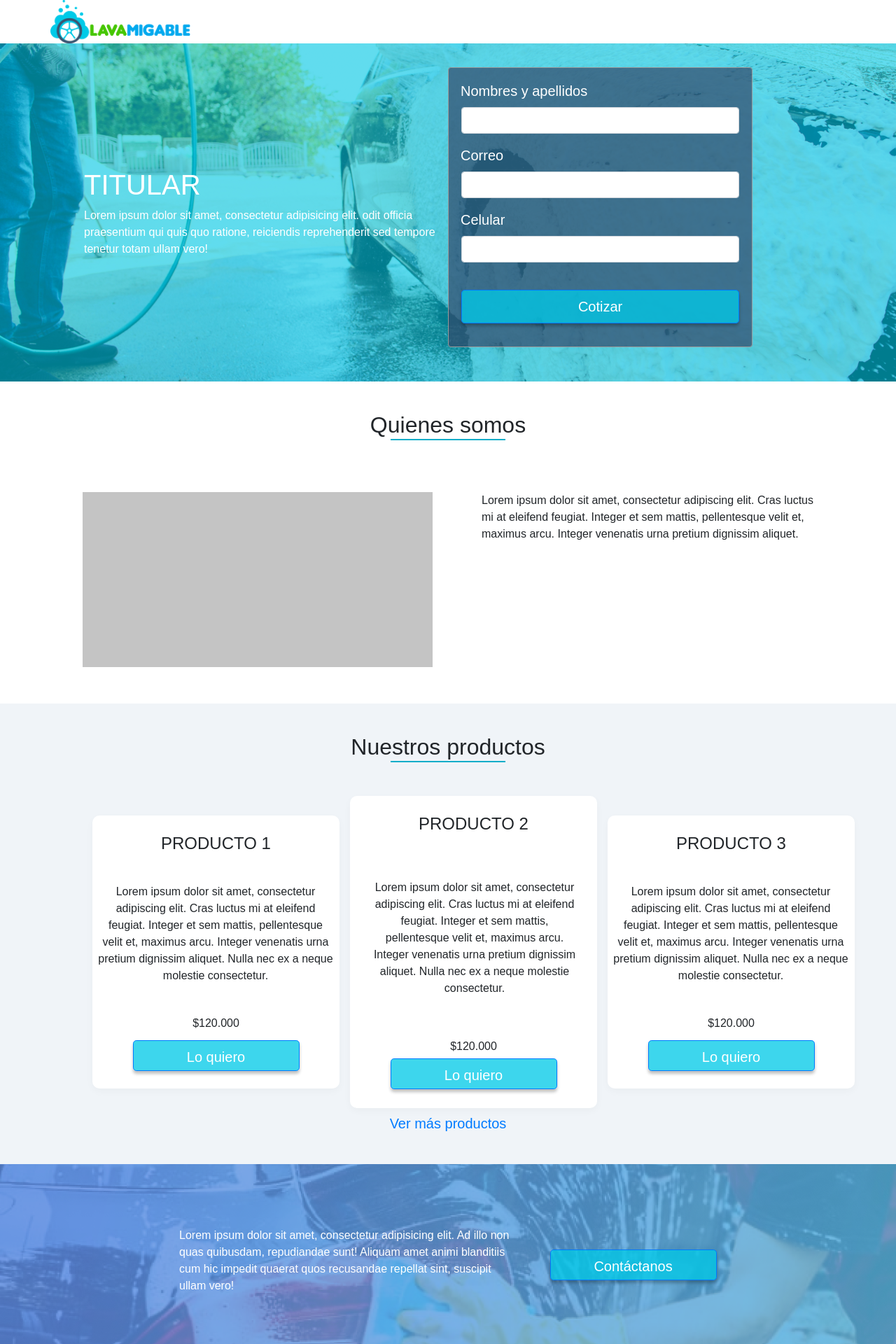
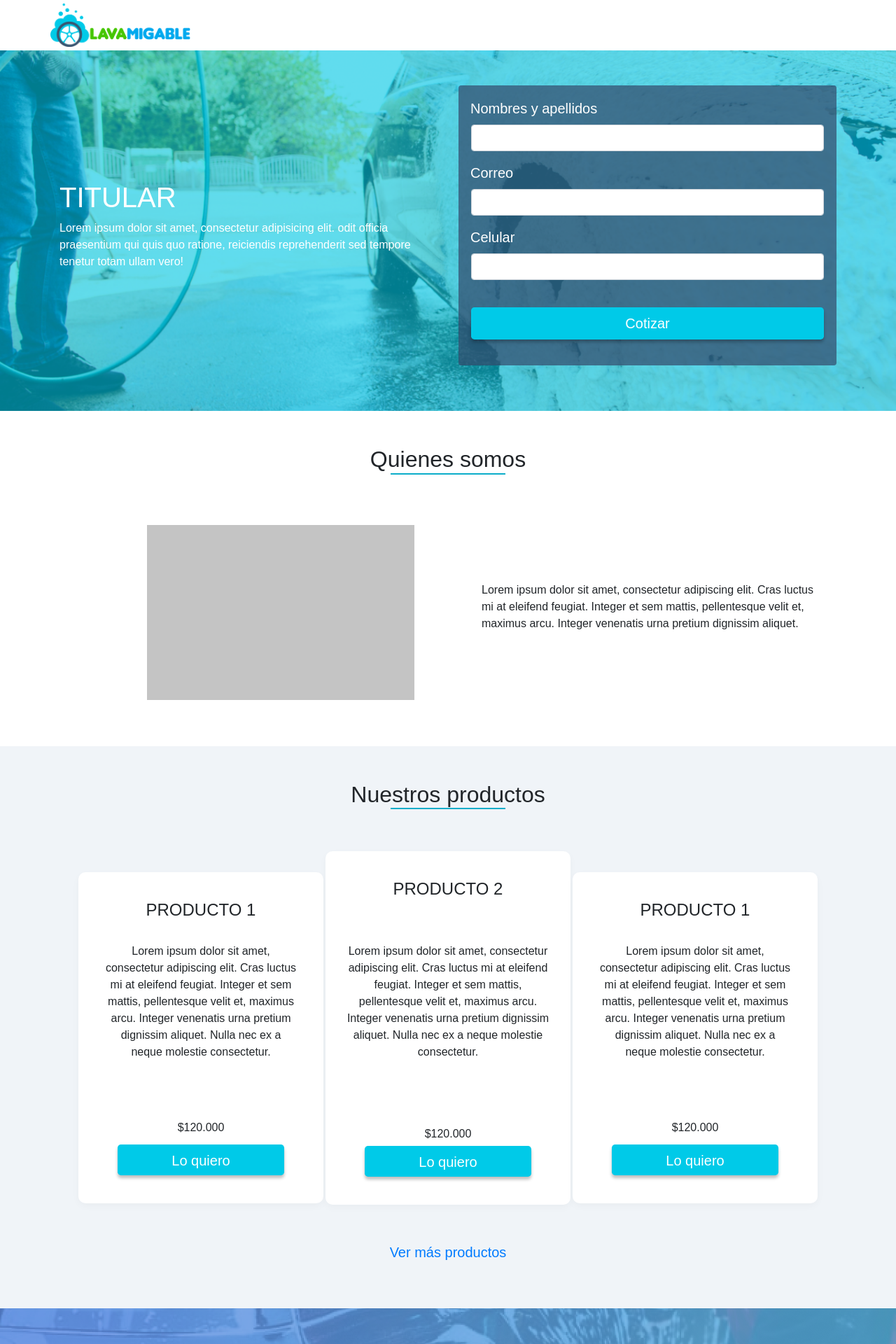
Before and after one commit to fernandoMorillo/lavamigable, a PHP site: page / in a window 1280 px wide. Shown: the top 1920 px of the page at 70% size. Run offline with PHP 8.4, Linux system fonts and the light colour scheme.

Commit message:
cambios index y responsive

```diff
--- a/assents/style.css
+++ b/assents/style.css
@@ -6,24 +6,26 @@
 
 #logo {
     padding-left: 72px;
+    padding-top: 5px;
+    padding-bottom: 5px;
 }
 
-header {
+nav {
     background-image: url("img/banner1.png");
+    background-size: cover;
     width: auto;
-    height: 483px;
 }
-.contenedor-header{
+
+.contenedor-nav {
     display: flex;
+    padding: 50px 0;
 }
+
 .contenedor-principal {
-    width: 50%;
+    width: 100%;
+    color: white;
     display: flex;
     align-items: center;
-    color: white;
-}
-.cont{
-    padding-left: 120px;
 }
 
 .cont-title h1 {
@@ -31,20 +33,18 @@ header {
 
 }
 
-.text-titulo span {
+.text-titulo  {
     font-size: 24px;
 }
 
 .pos-formulario {
-    width: 50%;
+    width:100%;
 }
 
 form {
     height: 400px;
-    width: 68%;
     padding: 18px;
     background: rgba(51, 74, 107, 0.71);
-    border: 1px solid #999;
     margin-bottom: 15px;
     border-radius: 4px;
     color: #ffffff;
@@ -55,29 +55,32 @@ form {
     margin-left: -1px;
     bottom: -14px;
 }
+
 button {
-    background: rgba(0, 202, 232, 0.76) !important;
+    background: rgb(0, 202, 232) !important;
     box-shadow: 0px 4px 4px rgba(0, 0, 0, 0.25) !important;
     color: white;
     font-size: 20px;
     font-weight: bold;
-    padding-top:15px;
+    padding-top: 15px;
+    border: none !important;
 }
-.mov-btn{
+
+.mov-btn {
     padding-top: 23px;
 }
 
 .quienes-somos {
     width: auto;
-    height: 460px;
+    padding: 50px 0;
 }
 
 .title2 {
     text-align: center;
-    padding-top: 43px;
     font-size: 21px;
 }
-.titulo::after{
+
+.titulo::after {
     content: "";
     display: block;
     height: 2px;
@@ -86,25 +89,24 @@ button {
     margin: 0 auto;
 }
 
-
-.cont-somos {
+.cont-somos__image {
+    height: 250px;
+    max-width: 100%;
+}
+.alin-texto{
     display: flex;
     align-items: center;
-    width: 100%;
-    padding-top: 50px;
 }
 
 .nuestros-productos {
     width: auto;
-    height: 658px;
     background-color: #F0F4F8;
+    padding: 50px 0;
 }
 
 .cont-productos {
-    display: flex;
-    align-items: center;
-    padding-left: 132px;
     padding-top: 40px;
+    margin-top: 50px;
 }
 
 h4 {
@@ -112,63 +114,77 @@ h4 {
 }
 
 .prod-1 {
-    width: 353px;
-    height: 390px;
+    width: 100%;
     margin-right: 15px;
     background-color: white;
     box-shadow: 0 4px 12px rgba(0, 0, 0, 0.03);
     border-radius: 10px;
+    padding: 40px 30px;
 }
-.texto-tarjet{
-    width: 352px;
+
+.texto-tarjet {
+
     text-align: center;
     padding: 8px;
 }
-.titulo-prod{
-    padding: 26px;
-}
-.ubi-btn{
+
+
+.ubi-btn {
     text-align: center;
 }
-.btn-modif{
+
+.btn-modif {
+    width: 238px;
+    height: 44px;
+    border: none !important;
+}
+
+.valor {
+    text-align: center;
+    padding: 12px;
+}
+
+.prod-2 {
+    width: 100%;
+    background-color: white;
+    box-shadow: 0 4px 12px rgba(0, 0, 0, 0.03);
+    border-radius: 10px;
+    margin-top: -30px;
+    padding: 40px 30px;
+}
+
+.texto-tarjet2 {
+    text-align: center;
+}
+
+.prod-2__content {
+    margin-top: 62px;
+}
+
+.cont-productos__row .col-12:nth-child(2) {
+    margin: 0 -27px;
+}
+
+.titulo-prod {
+    margin-bottom: 1.5rem;
+}
+
+.ubi-btn2 {
+    text-align: center;
+}
+
+.btn-modif2 {
     width: 238px;
     height: 44px;
 }
-.valor{
-    text-align: center;
-    padding: 12px;
-}
-.prod-2 {
-    width: 353px;
-    height: 446px;
-    margin-right: 15px;
-    background-color: white;
-    box-shadow: 0 4px 12px rgba(0, 0, 0, 0.03);
-    border-radius: 10px;
-}
 
-.texto-tarjet2{
-    width: 356px;
-    text-align: center;
-    padding: 30px;
-}
-.titulo-prod2{
-    padding: 26px;
-}
-.ubi-btn2{
-    text-align: center;
-}
-.btn-modif2{
-    width: 238px;
-    height: 44px;
-}
-.valor2{
+.valor2 {
     text-align: center;
     padding: 5px;
 }
+
 .prod-3 {
     width: 353px;
-    height: 390px;
     left: 186px;
     background-color: white;
     box-shadow: 0 4px 12px rgba(0, 0, 0, 0.03);
@@ -181,101 +197,188 @@ h4 {
     top: 180px;
     background: #0BADCA;
 }
-.ver-mas{
+
+.ver-mas {
     text-align: center;
     padding: 10px;
 }
-.ver-mas a{
+
+.ver-mas a {
     text-decoration: none;
 }
-.contactanos{
+
+.contactanos {
     background-image: url("img/banner2.png");
     width: auto;
-    height: 257px;
+    padding: 50px 0;
 }
-.cont3{
+
+.cont3 {
     display: flex;
     align-items: center;
-    margin-left: 200px;
 }
-.tamaño{
-    width: 621px;
-    height: auto;
-    margin-top: 90px;
-    margin-left: 56px;
+
+.tamaño {
     color: white;
 }
-.btn-contacto{
-    width: 647px;
-    margin-left: 55px;
-    height: auto;
-    margin-top: 102px;
+
+.contactanos .container .row .col-12 p {
+    color: white;
+    margin-bottom: 0;
 }
-.nuestro-equipo{
+
+.btn-contacto {
+    text-align: center;
+}
+
+.nuestro-equipo {
     width: auto;
     height: 538px;
 }
-.title3{
+
+.title3 {
     text-align: center;
     padding-top: 43px;
     font-size: 21px;
 }
-.testimonios{
+
+.testimonios {
     width: auto;
     height: 522px;
     background-color: #F0F4F8;
 }
-.conten-testimonios{
+
+.conten-testimonios {
     display: flex;
     align-items: center;
 }
-.test1{
+
+.test1 {
     width: 309px;
     height: 342px;
     border: 1px solid rgba(0, 0, 0, 0.3);
     box-sizing: border-box;
     margin: 26px 65px;
 }
-.test2{
+
+.test2 {
     width: 309px;
     height: 342px;
     border: 1px solid rgba(0, 0, 0, 0.3);
     box-sizing: border-box;
     margin: 26px 65px;
 }
-.test3{
+
+.test3 {
     width: 309px;
     height: 342px;
     border: 1px solid rgba(0, 0, 0, 0.3);
     box-sizing: border-box;
     margin: 26px 65px;
 }
-.img-testimonio{
+
+.img-testimonio {
     text-align: center;
     margin-top: 10px;
 }
-.name-test{
+
+.name-test {
     text-align: center;
     margin-top: 7px;
 }
-.info-testimonio{
+
+.info-testimonio {
     width: 266px;
     text-align: center;
     margin-left: 21px;
 }
-footer{
+
+footer {
     width: auto;
     height: 344px;
     background: #0BADC9;
 }
-.logo-footer{
+
+.logo-footer {
     text-align: center;
     padding-top: 20px;
 }
-.datos{
+
+.datos {
     display: flex;
- }
-.direccion{
+}
+
+.direccion {
     width: 50%;
     color: white;
+    text-align: center;
+    height: 140px;
+    display: flex;
+    justify-content: end;
 }
+
+.direccion:nth-child(2) {
+    display: flex;
+    justify-content: start;
+}
+
+.direccion:nth-child(2) div {
+    border-right: none;
+}
+
+.redes {
+    width: 50%;
+    color: white;
+    text-align: center;
+    height: 140px;
+    display: flex;
+    justify-content: start;
+}
+
+.direccion__content {
+    width: 50%;
+    display: flex;
+    flex-wrap: wrap;
+}
+
+.direccion__content span:nth-child(1) {
+    width: 100%;
+}
+
+.redes__content {
+    width: 50%;
+}
+
+.direccion div {
+    border-right: 1px solid white;
+}
+
+.prod-2__box {
+    padding-top: 24px;
+}
+
+@media only screen and (max-width: 768px) {
+    .prod-2 {
+        margin-top: 0;
+        height: 100%;
+        padding-bottom: 20px;
+    }
+    .prod-2__box {
+        padding-top: 0;
+    }
+
+    .cont-productos__row .col-12:nth-child(2) {
+        margin: 0 0;
+    }
+
+    .cont-productos__row .col-12:nth-child(3) {
+        margin-top: 45px;
+    }
+
+    .cont-productos {
+        margin-top: 0;
+    }
+    .btn-modif{
+        width: 141px;
+    }
+}
--- a/index.html
+++ b/index.html
@@ -11,22 +11,28 @@
     <title>Lavamigable</title>
 </head>
 <body>
-<nav>
+<header>
     <div id="logo">
         <img src="assents/img/logos/logo_lavamigable_color.png" alt="" width="200">
     </div>
-</nav>
-<header>
-    <div class="h-100 contenedor-header">
+</header>
+<nav>
+    <div class="h-100 contenedor-nav">
+        <div class="container">
+            <div class="row">
+                <div class="col-12 col-lg-6">
                     <div class="contenedor-principal h-100">
                         <div class="cont">
                             <h1>TITULAR</h1>
-                <span>Lorem ipsum dolor sit amet, consectetur adipisicing elit.
-            odit officia praesentium qui quis quo ratione, reiciendis reprehenderit sed tempore tenetur totam ullam vero!
-            </span>
+                            <p>Lorem ipsum dolor sit amet, consectetur adipisicing elit.
+                                odit officia praesentium qui quis quo ratione, reiciendis reprehenderit sed tempore
+                                tenetur totam ullam vero!
+                            </p>
                         </div>
                     </div>
-        <div class="pos-formulario contenedor-principal h-100">
+                </div>
+                <div class="col-12 col-lg-6">
+                    <div class="pos-formulario h-100">
                         <form>
                             <div class="form-group">
                                 <label for="name">Nombres y apellidos</label>
@@ -47,79 +53,51 @@
                         </form>
                     </div>
                 </div>
-</header>
+            </div>
+        </div>
+    </div>
+</nav>
 <section class="quienes-somos">
-    <div class="title2">
+    <div class="cont-somos">
+        <div class="container px-lg-5">
+            <div class="title2 pb-5">
                 <h2 class="titulo">Quienes somos</h2>
             </div>
-    <div class="cont-somos">
-        <div class="container px-lg-5">
             <div class="row mx-lg-n5">
-                <div class="col py-3 px-lg-5">
-                    <img src="assents/img/imagenempresa.png" alt="" width="500" height="250">
+                <div class="col-12 col-md-6 py-3 px-lg-5 d-flex justify-content-end">
+                    <img class="cont-somos__image" src="assents/img/imagenempresa.png" alt="">
                 </div>
-                <div class="col py-3 px-lg-5">
-                 <span> Lorem ipsum dolor sit amet, consectetur adipiscing elit. Cras luctus mi at eleifend feugiat.
-                Integer et sem mattis, pellentesque velit et, maximus arcu. Integer venenatis urna pretium dignissim aliquet.
-            </span>
+                <div class="col-12 col-md-6 py-3 px-lg-5 alin-texto">
+                    <p> Lorem ipsum dolor sit amet, consectetur adipiscing elit. Cras luctus mi at eleifend feugiat.
+                        Integer et sem mattis, pellentesque velit et, maximus arcu. Integer venenatis urna pretium
+                        dignissim aliquet.
+                    </p>
                 </div>
             </div>
         </div>
     </div>
 </section>
 <section class="nuestros-productos">
+    <div class="container">
         <div class="title2">
             <h2 class="titulo">Nuestros productos</h2>
         </div>
         <div class="cont-productos">
+            <div class="row justify-content-center cont-productos__row">
+                <div class="col-12 col-lg-4 mb-5">
+
                     <div class="prod-1">
                         <div class="titulo-prod">
                             <h4>PRODUCTO 1</h4>
                         </div>
                         <div class="texto-tarjet">
-                <span>
-                    Lorem ipsum dolor sit amet, consectetur adipiscing elit. Cras luctus mi at eleifend feugiat.
-                    Integer et sem mattis, pellentesque velit et, maximus arcu. Integer venenatis urna pretium dignissim aliquet.
+                            <p>
+                                Lorem ipsum dolor sit amet, consectetur adipiscing elit. Cras luctus mi at eleifend
+                                feugiat.
+                                Integer et sem mattis, pellentesque velit et, maximus arcu. Integer venenatis urna
+                                pretium dignissim aliquet.
                                 Nulla nec ex a neque molestie consectetur.
-                </span><br><br>
-            </div>
-            <div class="valor">
-                <span>$120.000</span>
-            </div>
-            <div class="ubi-btn">
-                <button type="button" class="btn btn-primary btn-lg btn-blog btn-modif">Lo quiero</button>
-            </div>
-        </div>
-        <div class="prod-2">
-            <div class="titulo-prod2">
-                <h4>PRODUCTO 2</h4>
-            </div>
-            <div class="texto-tarjet2">
-                <span>
-                    Lorem ipsum dolor sit amet, consectetur adipiscing elit. Cras luctus mi at eleifend feugiat.
-                    Integer et sem mattis, pellentesque velit et, maximus arcu. Integer venenatis urna pretium dignissim aliquet.
-                    Nulla nec ex a neque molestie consectetur.
-                </span><br><br>
-            </div>
-            <div class="valor2">
-                <span>$120.000</span>
-            </div>
-            <div class="ubi-btn2">
-                <button type="button" class="btn btn-primary btn-lg btn-blog btn-modif">Lo quiero</button>
-
-            </div>
-        </div>
-
-        <div class="prod-3">
-            <div class="titulo-prod">
-                <h4>PRODUCTO 3</h4>
-            </div>
-            <div class="texto-tarjet">
-                <span>
-                    Lorem ipsum dolor sit amet, consectetur adipiscing elit. Cras luctus mi at eleifend feugiat.
-                    Integer et sem mattis, pellentesque velit et, maximus arcu. Integer venenatis urna pretium dignissim aliquet.
-                    Nulla nec ex a neque molestie consectetur.
-                </span><br><br>
+                            </p><br><br>
                         </div>
                         <div class="valor">
                             <span>$120.000</span>
@@ -129,37 +107,97 @@
                         </div>
                     </div>
                 </div>
+                <div class="col-12 col-lg-4">
+                    <div class="prod-2">
+                        <div class="titulo-prod2">
+                            <h4>PRODUCTO 2</h4>
+                        </div>
+                        <div class="prod-2__content text-center">
+                            <p>
+                                Lorem ipsum dolor sit amet, consectetur adipiscing elit. Cras luctus mi at eleifend
+                                feugiat.
+                                Integer et sem mattis, pellentesque velit et, maximus arcu. Integer venenatis urna
+                                pretium dignissim aliquet.
+                                Nulla nec ex a neque molestie consectetur.
+                            </p>
+                            <div class="prod-2__box">
+                                <div class="texto-tarjet2">
+                                    <br><br>
+                                </div>
+                                <div class="valor2">
+                                    <span>$120.000</span>
+                                </div>
+                                <div class="ubi-btn2">
+                                    <button type="button" class="btn btn-primary btn-lg btn-blog btn-modif">Lo quiero
+                                    </button>
+
+                                </div>
+                            </div>
+                        </div>
+                    </div>
+                </div>
+                <div class="col-12 col-lg-4">
+                    <div class="prod-1">
+                        <div class="titulo-prod">
+                            <h4>PRODUCTO 1</h4>
+                        </div>
+                        <div class="texto-tarjet">
+                            <p>
+                                Lorem ipsum dolor sit amet, consectetur adipiscing elit. Cras luctus mi at eleifend
+                                feugiat.
+                                Integer et sem mattis, pellentesque velit et, maximus arcu. Integer venenatis urna
+                                pretium dignissim aliquet.
+                                Nulla nec ex a neque molestie consectetur.
+                            </p><br><br>
+                        </div>
+                        <div class="valor">
+                            <span>$120.000</span>
+                        </div>
+                        <div class="ubi-btn">
+                            <button type="button" class="btn btn-primary btn-lg btn-blog btn-modif">Lo quiero</button>
+                        </div>
+                    </div>
+                </div>
+            </div>
+
+        </div>
+    </div>
     <div class="ver-mas">
         <a href=""><h5>Ver más productos</h5></a>
     </div>
 </section>
 <section class="contactanos">
-    <div class="cont3">
-        <div class="tamaño">
-                    <span>Lorem ipsum dolor sit amet, consectetur adipisicing elit.
+    <div class="container">
+        <div class="row justify-content-center">
+            <div class="col-12 col-lg-4">
+                <p>Lorem ipsum dolor sit amet, consectetur adipisicing elit.
                     Ad illo non quas quibusdam, repudiandae sunt! Aliquam amet animi blanditiis cum hic
                     impedit quaerat quos recusandae repellat sint, suscipit ullam vero!
-                    </span>
+                </p>
             </div>
+            <div class="col-12 col-lg-4 d-flex align-items-center">
                 <div class="btn-contacto">
                     <button type="button" class="btn btn-primary btn-lg btn-blog btn-modif">Contáctanos</button>
                 </div>
             </div>
+        </div>
+    </div>
 </section>
 <section class="nuestro-equipo">
-    <div class="title3">
+    <div class="cont-somos">
+        <div class="container px-lg-5">
+            <div class="title2 pt-4">
                 <h2 class="titulo">Nuestro equipo</h2>
             </div>
-    <div class="cont-somos">
-        <div class="container px-lg-5">
             <div class="row mx-lg-n5">
-                <div class="col py-3 px-lg-5">
-                    <span> Lorem ipsum dolor sit amet, consectetur adipiscing elit. Cras luctus mi at eleifend feugiat.
-                        Integer et sem mattis, pellentesque velit et, maximus arcu. Integer venenatis urna pretium dignissim aliquet.
-                    </span>
+                <div class="col-12 col-md-6 py-3 px-lg-5 alin-texto">
+                    <p> Lorem ipsum dolor sit amet, consectetur adipiscing elit. Cras luctus mi at eleifend feugiat.
+                        Integer et sem mattis, pellentesque velit et, maximus arcu. Integer venenatis urna pretium
+                        dignissim aliquet.
+                    </p>
                 </div>
-                <div class="col py-3 px-lg-5">
-                    <img src="assents/img/imagenempresa.png" alt="" width="500" height="250">
+                <div class="col-12 col-md-6 py-3 px-lg-5 d-flex justify-content-start">
+                    <img class="cont-somos__image" src="assents/img/imagenempresa.png" alt="">
                 </div>
             </div>
         </div>
@@ -178,12 +216,12 @@
                 <h5>Nombre</h5>
             </div>
             <div class="info-testimonio">
-                <span>
+                <p>
                     Lorem ipsum dolor sit amet, consectetur adipiscing elit.
                     Cras luctus mi at eleifend feugiat. Integer et sem mattis,
                     pellentesque velit et, maximus arcu. Integer venenatis urna
                     pretium dignissim aliquet.
-                </span>
+                </p>
             </div>
         </div>
         <div class="test2">
@@ -194,12 +232,12 @@
                 <h5>Nombre</h5>
             </div>
             <div class="info-testimonio">
-                <span>
+                <p>
                     Lorem ipsum dolor sit amet, consectetur adipiscing elit.
                     Cras luctus mi at eleifend feugiat. Integer et sem mattis,
                     pellentesque velit et, maximus arcu. Integer venenatis urna
                     pretium dignissim aliquet.
-                </span>
+                </p>
             </div>
         </div>
         <div class="test3">
@@ -210,12 +248,12 @@
                 <h5>Nombre</h5>
             </div>
             <div class="info-testimonio">
-                <span>
+                <p>
                     Lorem ipsum dolor sit amet, consectetur adipiscing elit.
                     Cras luctus mi at eleifend feugiat. Integer et sem mattis,
                     pellentesque velit et, maximus arcu. Integer venenatis urna
                     pretium dignissim aliquet.
-                </span>
+                </p>
             </div>
         </div>
     </div>
@@ -226,14 +264,26 @@
     </div>
     <div class="datos">
         <div class="direccion">
+            <div class="direccion__content">
                 <span>Dirección</span>
-            <span>Lorem ipsum dolor sit amet,
+                <br>
+                <p>
+                    Lorem ipsum dolor sit amet,
                     consectetur adipiscing elit.
                     Cras luctus mi at eleifend feugiat.
-            </span>
+                </p>
             </div>
-        <div>
-            <span>Nuestras redes</span>
+        </div>
+        <div class="direccion">
+            <div class="redes__content">
+                <p>Nuestras redes</p>
+                <br>
+                <p>
+                    Lorem ipsum dolor sit amet,
+                    consectetur adipiscing elit.
+                    Cras luctus mi at eleifend feugiat.
+                </p>
+            </div>
         </div>
     </div>
 </footer>
```
Lines whose indentation alone changed are shown as unchanged.
